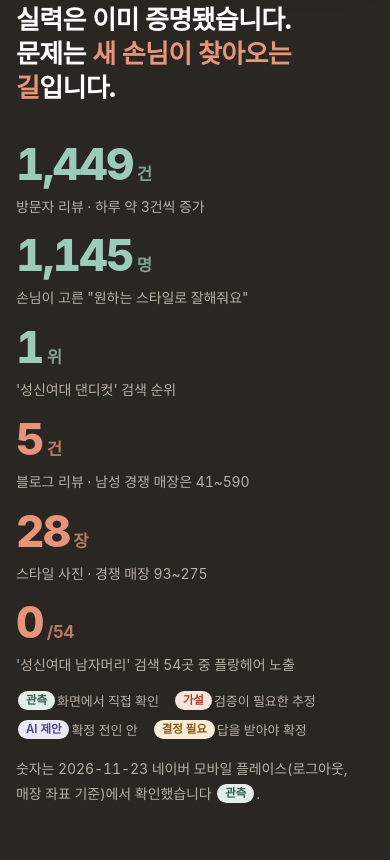
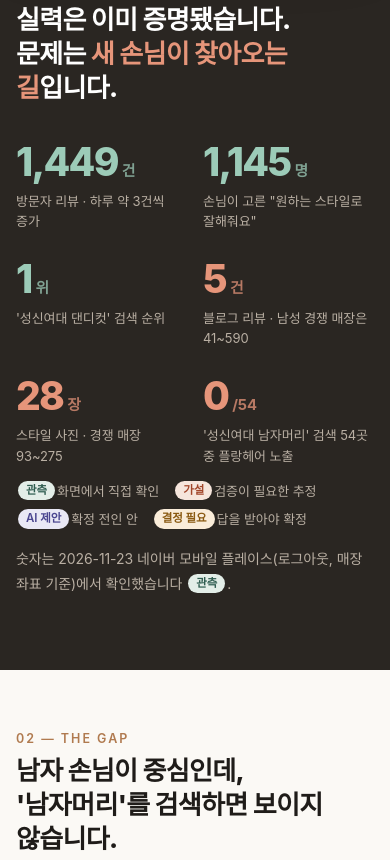
Before and after one commit to gimyedalm-collab/plein-flan-plan, a plain HTML site: page index.html in a window 390 px wide. Shown: the part 1270-2130 px from the top of the page. Drawn offline with Linux system fonts and the light colour scheme; a web font is replaced by a local one.

Commit message:
큰 숫자 비례폭, 헤드라인 줄바꿈, 모바일 2열 수치
Co-Authored-By: Claude Opus 5.5 <noreply@anthropic.com>

```diff
--- a/index.html
+++ b/index.html
@@ -4,7 +4,7 @@
 <meta name="description" content="플랑헤어(Plein hair, 성북구) 신규 손님 늘리기 마케팅 플랜 초안">
 <meta name="robots" content="noindex">
 <link rel="icon" href="img/logo_dark.png">
-<link rel="stylesheet" href="style.css?v=3">
+<link rel="stylesheet" href="style.css?v=4">
 </head><body>
 
 <header class="bar"><a class="logo" href="#top"><img src="img/logo_dark.png" alt="Plein hair"><span>Plein hair</span></a>
@@ -14,7 +14,7 @@
  <div class="txt">
   <img class="mark" src="img/logo_light.png" alt="Plein hair 로고">
   <div class="eyebrow">Marketing Plan · 2026</div>
-  <h1>리뷰 1,449개가 증명한 실력,<br><em>처음 오는 손님</em>에게도<br>보이게 하는 12주.</h1>
+  <h1>리뷰 1,449개가<br>증명한 실력,<br><em>처음 오는 손님</em>에게도<br>보이게 하는 12주.</h1>
   <p class="lead">성북구 플랑헤어의 신규 손님을 늘리기 위한 마케팅 방안입니다. 광고비보다 네이버 플레이스 정비와 사진·후기를 먼저 합니다. 모든 내용은 <b>사장님 확인 전 초안</b>입니다.</p>
   <div class="chips"><span class="chip">조사 2026.11.23</span><span class="chip">목표 · 신규 손님</span><span class="chip">초안 v2</span></div>
  </div>
@@ -24,7 +24,7 @@
 <section class="dark" id="diag"><div class="wrap">
 <div class="num rv">01 — DIAGNOSIS</div>
 <h2 class="rv">실력은 이미 증명됐습니다.<br>문제는 <span style="color:#E6957A">새 손님이 찾아오는 길</span>입니다.</h2>
-<div class="grid g3 rv" style="margin-top:36px">
+<div class="grid stats rv" style="margin-top:36px">
  <div class="stat good"><b><span data-count="1449">1,449</span><small>건</small></b><span>방문자 리뷰 · 하루 약 3건씩 증가</span></div>
  <div class="stat good"><b><span data-count="1145">1,145</span><small>명</small></b><span>손님이 고른 "원하는 스타일로 잘해줘요"</span></div>
  <div class="stat good"><b>1<small>위</small></b><span>'성신여대 댄디컷' 검색 순위</span></div>
@@ -169,7 +169,7 @@
  <div><div class="when">WEEK 9–12</div><h4>광고 시험 (조건부)</h4><ul><li>예산·빈 시간이 있을 때만</li><li>플레이스 광고 소액 2주</li><li>첫 방문 혜택 비교</li></ul><div class="done">완료 기준: 광고비 대비 첫 방문 수</div></div>
  <div><div class="when">MONTH 4–6</div><h4>정착과 확장</h4><ul><li>효과 있는 것만 남기기</li><li>재방문 알림 검토</li><li>3월 개강 시즌</li><li>여유가 되면 릴스</li></ul></div>
 </div>
-<div class="grid g4 rv" style="margin-top:40px">
+<div class="grid stats rv" style="margin-top:40px">
  <div class="stat"><b>100<small>장+</small></b><span>스타일 사진 (현재 28) <span class="tag ai">목표안</span></span></div>
  <div class="stat"><b>40<small>건+</small></b><span>블로그 후기 (현재 5) <span class="tag ai">목표안</span></span></div>
  <div class="stat"><b>10<small>위 안</small></b><span>성신여대 미용실·남자머리 <span class="tag ai">목표안</span></span></div>
@@ -217,5 +217,5 @@
 <p><b style="color:#fff">초안 v2 · 2026-11-23</b> · 모든 내용은 사장님 확인 전 제안입니다. 광고 집행, 스마트플레이스 수정, 외부 게시, 결제는 승인 후에만 진행합니다.</p>
 <p>숫자는 2026-11-23 네이버 모바일 플레이스 화면 기준이며 시간·위치·로그인에 따라 달라질 수 있습니다. 이 계획은 순위나 매출을 보장하지 않습니다. 로고와 매장 사진은 <a href="https://m.place.naver.com/hairshop/1694534799/photo">플랑헤어 네이버 플레이스</a>에 매장이 등록한 이미지입니다.</p>
 </div></footer>
-<script src="app.js?v=3"></script>
+<script src="app.js?v=4"></script>
 </body></html>
--- a/style.css
+++ b/style.css
@@ -173,7 +173,7 @@ footer a{color:#D9C3A8}
 }
 
 /* v3 type system: one family (Pretendard), lining tabular figures, weight-led hierarchy */
-body{font-feature-settings:"tnum" 1,"lnum" 1;letter-spacing:-.005em}
+body{letter-spacing:-.005em}
 h1,h2,h3,h4,.hero2 h1{letter-spacing:-.025em;font-weight:700}
 h2{font-size:clamp(26px,3.4vw,40px);line-height:1.32;font-weight:800}
 h3{font-size:20px;font-weight:700}
@@ -183,10 +183,12 @@ h3{font-size:20px;font-weight:700}
 .num,.tl .when{font:var(--label);letter-spacing:.16em;text-transform:uppercase;color:var(--wood)}
 .dark .num{color:#D9A97C}
 .bar .logo{font:700 17px/1 var(--sans);letter-spacing:-.01em}
-.stat b{font:800 clamp(44px,5.2vw,68px)/1 var(--sans);letter-spacing:-.04em;font-variant-numeric:tabular-nums lining-nums}
+.stat b{font:800 clamp(44px,5.2vw,68px)/1 var(--sans);letter-spacing:-.045em;font-variant-numeric:proportional-nums lining-nums}
 .stat b small{font-size:.38em;font-weight:700;letter-spacing:-.01em;margin-left:4px;color:inherit;opacity:.75}
 .stat>span{font-size:14px;line-height:1.55}
 .chap .k,.rule .k{font:800 38px/1 var(--sans);letter-spacing:-.03em}
 blockquote{font-weight:700;letter-spacing:-.025em}
 td.n,th{font-variant-numeric:tabular-nums}
 .chip{font-variant-numeric:tabular-nums}
+.stats{grid-template-columns:repeat(auto-fit,minmax(min(100%,240px),1fr))}
+@media (max-width:640px){.stats{grid-template-columns:1fr 1fr;gap:28px 16px}.stat b{font-size:clamp(34px,10vw,44px)}.stat>span{font-size:13px}}
```
